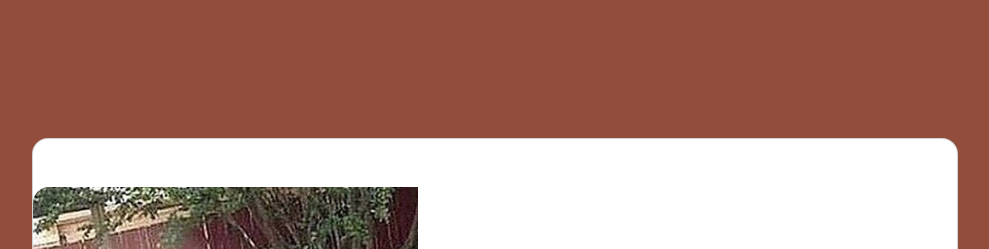
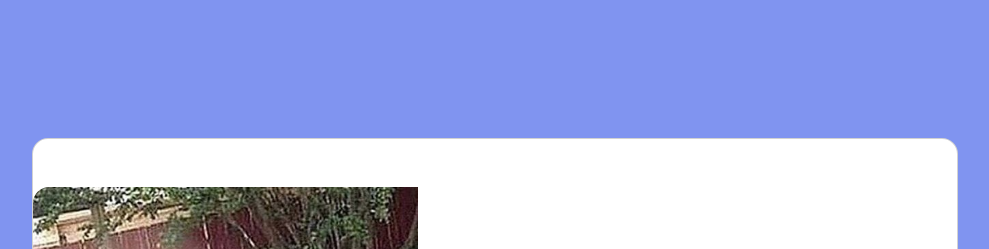
Before and after one commit to Senju14589/Senju14589.github.io, a plain HTML site: page index.html in a window 1280 px wide. Shown: the part 26-275 px from the top of the page, without its empty margins (145-1134 px from the left). Drawn offline with nearby package versions, Linux system fonts and the light colour scheme.

Commit message:
Update index.html

```diff
--- a/index.html
+++ b/index.html
@@ -37,7 +37,7 @@
     </style>
 
     <body>
-        <section class="vh-100" style="background-color: #924D3C;">
+        <section class="vh-100" style="background-color: #8094f0;">
             <div class="container py-5 h-100">
                 <div class="row d-flex justify-content-center align-items-center h-100">
                     <div class="col col-xl-10">
```
